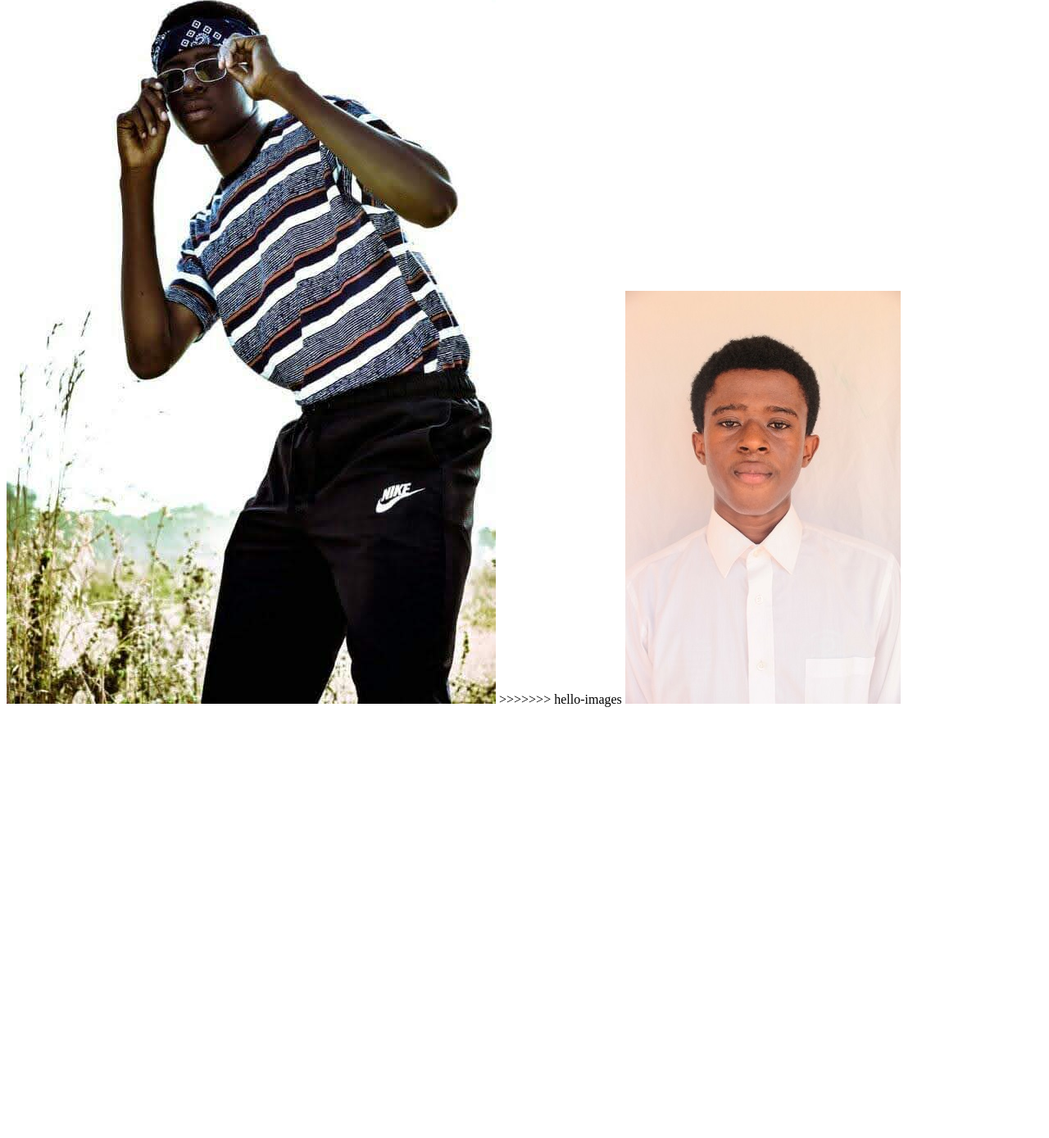
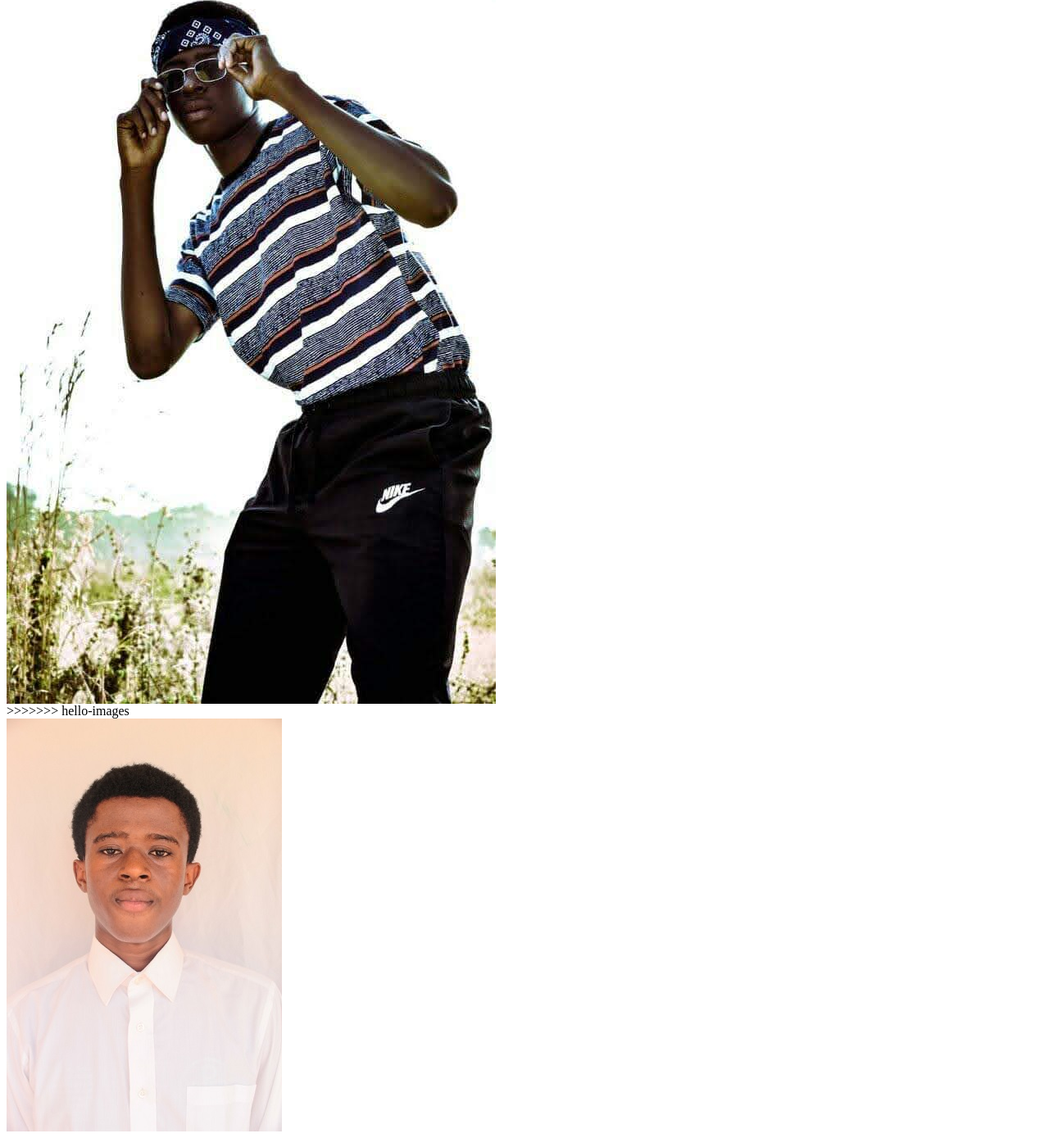
Before and after one commit to blackskeng007/demo-repo, a plain HTML site: page index.html in a window 1280 px wide. Shown: the part 341-1730 px from the top of the page at 82% size. Before the commit the page ends 1212 px from the top, so only its background shows below. Drawn offline with Linux system fonts and the light colour scheme.

```diff
--- a/index.html
+++ b/index.html
@@ -19,9 +19,9 @@
 
 =======
 <p>a; changes that occured was as a result of the emergency branch</p>
-<img src="FB_IMG_1610476833213.jpg" alt="">
+<div><img src="FB_IMG_1610476833213.jpg" alt=""></div>
 >>>>>>> hello-images
-<img src="IMG-20220609-WA0008.jpg" alt="">
+<div><img src="IMG-20220609-WA0008.jpg" alt=""> <div>
 
 </body>
 </html>
```
